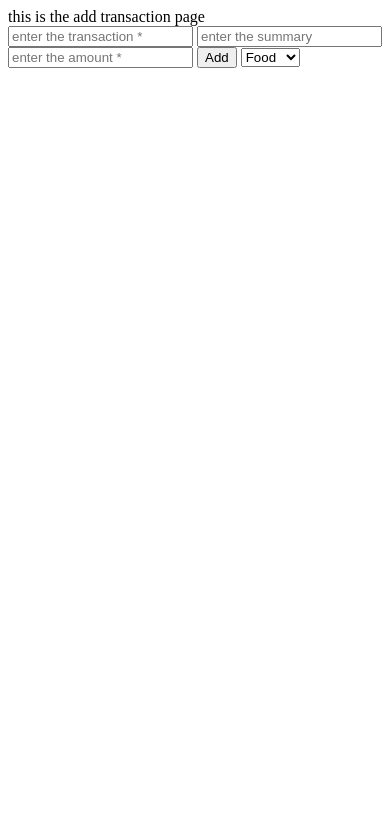
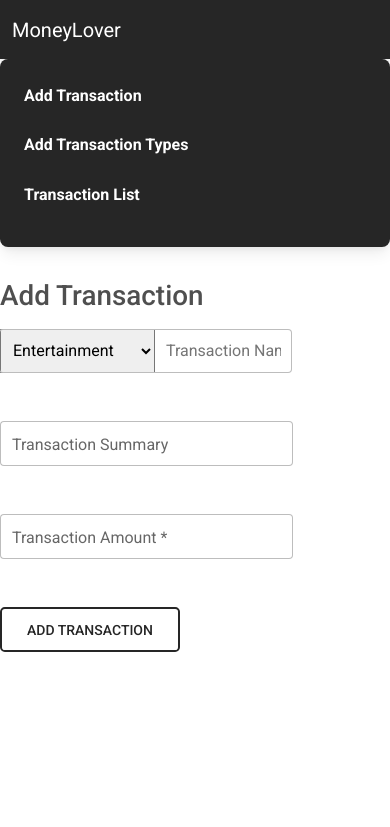
Before and after one commit to prabodh44/MoneyLover, a Django app: page /money/addTransaction in a window 390 px wide. Shown: the top 827 px of the page. Run offline with Django 3.2, Linux system fonts and the light colour scheme; data comes from the database, SQL or seed files in the repository; some libraries are stand-ins or nearby versions.

Commit message:
Added mdbootstrap lib | added filter by query functionaliy

```diff
--- a/money/models.py
+++ b/money/models.py
@@ -10,7 +10,6 @@
         return self.first_name
 
 
-
 class TransactionType(models.Model):
     txn_type = models.CharField(max_length=200)
 
@@ -21,10 +20,10 @@
 class Transaction(models.Model):
     transaction_name    = models.CharField(max_length=2000)
     transaction_summary = models.TextField()
-    transaction_date    = models.DateTimeField(auto_now_add=True)
+    transaction_date    = models.DateTimeField(null=False)
     transaction_amount  = models.IntegerField(blank=True)
-    user                = models.ForeignKey(User, on_delete=models.CASCADE)
-    txn_type            = models.ForeignKey(TransactionType, on_delete=models.CASCADE)
+    transaction_type    = models.CharField(max_length=200)
+    # user                = models.ForeignKey(User, on_delete=models.CASCADE)
 
     def __str__(self):
         return self.transaction_name
--- a/money/templates/money/addTransaction.html
+++ b/money/templates/money/addTransaction.html
@@ -1,17 +1,42 @@
+{% extends 'money/base.html' %}
 {% block content %}
 
-this is the add transaction page
+<h1 class="mb-3">Add Transaction</h1>
 
 <form action="{% url 'addTransaction' %}" method="POST">
     {% csrf_token %}
-    <input type="text" name="txn_name" placeholder="enter the transaction *" required>
-    <input type="text" name="txn_summary" placeholder="enter the summary" >
-    <input type="number" name="txn_amount" placeholder="enter the amount *" min="0" required>
-    <input type="submit" value="Add">
-    <select name="txn_type" id="">
-        {% for txn_type in transaction_types %}
-            <option value="{{txn_type}}"> {{ txn_type }}</option>
-        {% endfor %}
+    <div class="form-outline input-group input-group-lg mb-5 w-75">
+        <select class="custom-select px-2" name="txn_type">
+        <optgroup label="Expenses">
+            {% for txn_type in transaction_types|dictsort:"txn_type" %}
+                <option value="{{txn_type}}"> {{ txn_type }}</option>
+            {% endfor %}
+        </optgroup>
+
+        <optgroup label="Income">
+            <option value="salary">Salary</option>
+            <option value="bankInterest">Bank Interest</option>
+        </optgroup>
     </select>
+        <input
+            type="text"
+            class="form-control"
+            placeholder="Transaction Name"
+            name="txn_name" required
+        />
+
+    </div>
+
+    <div class="form-outline mb-5 w-75">
+        <input type="text" class="form-control form-control-lg" name="txn_summary" />
+        <label class="form-label" for="formControlLg">Transaction Summary </label>
+    </div>
+
+    <div class="form-outline mb-5 w-75">
+        <input type="number" min="0" class="form-control form-control-lg" name="txn_amount" required />
+        <label class="form-label" for="formControlLg">Transaction Amount *</label>
+    </div>
+
+    <input type="submit" value="Add Transaction" class="btn btn-outline-dark btn-lg">
 </form>
 {% endblock content %}
--- a/money/templates/money/base.html
+++ b/money/templates/money/base.html
@@ -1,14 +1,73 @@
 <!DOCTYPE html>
 <html lang="en">
+
 <head>
     <meta charset="UTF-8">
     <meta name="viewport" content="width=device-width, initial-scale=1.0">
+    <!-- Font Awesome -->
+    <link href="https://cdnjs.cloudflare.com/ajax/libs/font-awesome/5.15.1/css/all.min.css" rel="stylesheet" />
+    <!-- Google Fonts -->
+    <link href="https://fonts.googleapis.com/css?family=Roboto:300,400,500,700&display=swap" rel="stylesheet" />
+    <!-- MDB -->
+    <link href="https://cdnjs.cloudflare.com/ajax/libs/mdb-ui-kit/3.2.0/mdb.min.css" rel="stylesheet" />
     <title>Document</title>
 </head>
+
 <body>
-    {% block content %}
+    <div class="">
+        <nav class="navbar navbar-dark bg-dark">
+  <div class="container-fluid">
+    <a class="navbar-brand">MoneyLover</a>
+  </div>
+</nav>
+        <div class="row">
+            <div class="col-md-2">
+                <!--Card-->
+                <div class="card mb-4 bg-dark">
+                    <!--Card content-->
+                    <div class="card-body">
+
+                        <ul class="list-unstyled">
+                            <li class="media">
+                                <div class="media-body">
+                                    <a href="{% url 'addTransaction' %}">
+                                        <span class="mt-0 mb-1 font-weight-bold text-white">Add Transaction</span>
+                                    </a>
+                                </div>
+                            </li>
+                            <li class="media my-4">
+                                <div class="media-body">
+                                    <a href="{% url 'transactionTypes' %}">
+                                        <span class="mt-0 mb-1 font-weight-bold text-white">Add Transaction Types</span>
+                                    </a>
+                                </div>
+                            </li>
+                            <li class="media">
+                                <div class="media-body">
+                                    <a href="{% url 'transactions' %}">
+                                        <span class="mt-0 mb-1 font-weight-bold text-white">Transaction List</span>
+                                    </a>
+                                </div>
+                            </li>
+                        </ul>
+
+                    </div>
+
+                </div>
+                <!--/.Card-->
+            </div>
+
+            <div class="col-md-10 mt-2">
+
+                {% block content %}
 
 
-    {% endblock content %}
+                {% endblock content %}
+            </div>
+        </div>
+    </div>
+
+    <script type="text/javascript" src="https://cdnjs.cloudflare.com/ajax/libs/mdb-ui-kit/3.2.0/mdb.min.js"></script>
 </body>
+
 </html>
--- a/money/templates/money/transactionDetail.html
+++ b/money/templates/money/transactionDetail.html
@@ -1 +1,5 @@
-this is the transaction detail page
+{% extends 'money/base.html' %}
+
+{% block content %}
+
+{% endblock content %}
--- a/money/urls.py
+++ b/money/urls.py
@@ -5,5 +5,6 @@
 urlpatterns = [
     path('', views.index_view, name='index'),
     path('addTransaction', views.addTransaction_view, name="addTransaction"),
-
+    path('transactions', views.transactions_view, name="transactions"),
+    path('transactionTypes',views.transactionTypes_view, name="transactionTypes"),
 ]
--- a/money/views.py
+++ b/money/views.py
@@ -1,5 +1,8 @@
 from django.shortcuts import render, redirect
 from money.models import User, Transaction, TransactionType
+
+from django.db.models import Sum
+import datetime
 
 # Create your views here.
 def index_view(request):
@@ -13,17 +16,59 @@
         txn_amount = request.POST["txn_amount"]
         txn_type = request.POST["txn_type"]
 
-        txn = Transaction.objects.create(
+        transaction = Transaction.objects.create(
             transaction_name=txn_name,
             transaction_summary=txn_summary,
+            transaction_date=datetime.datetime.now(),
             transaction_amount=txn_amount,
-            txn_type=txn_type,
+            transaction_type=txn_type,
         )
 
-        txn.save()
+        transaction.save()
 
-        return render(request, 'money/transactionList.html', {})
+        transactions = Transaction.objects.all()
+        total = Transaction.objects.aggregate(Sum('transaction_amount'))
+        txn_total = total["transaction_amount__sum"]
+
+        return render(request, 'money/transactionList.html', {'transactions':transactions, 'txn_total':txn_total, 'transaction_types':transaction_types })
     return render(request, 'money/addTransaction.html', {'transaction_types':transaction_types})
 
 def transactionList_view(request):
-    return render(request, "money/transactionDetail.html", {})
+    transactions = Transaction.objects.all()
+
+    print("transaction types")
+    print(transaction_types)
+    context = {
+        'transactions':transactions,
+        'transaction_types':transaction_types
+    }
+    return render(request, "money/transactionList.html", context)
+
+def addTransactionType_view(request):
+    return render(request, "money/addTransactionTypes.html", {})
+
+def transactions_view(request):
+    transactions = Transaction.objects.all()
+    transaction_types = TransactionType.objects.all()
+    total = Transaction.objects.aggregate(Sum('transaction_amount'))
+    txn_total = total["transaction_amount__sum"]
+    if(request.method == "POST"):
+        sortBytransactionTypes = request.POST["sortBytransactionTypes"]
+        transactions = listQueriesByType(transactions, sortBytransactionTypes)
+        total = Transaction.objects.filter(transaction_type=sortBytransactionTypes).aggregate(Sum('transaction_amount'))
+        txn_total =  total["transaction_amount__sum"]
+
+    return render(request, 'money/transactionList.html', {'transactions':transactions, 'txn_total':txn_total, 'transaction_types':transaction_types, })
+
+def listQueriesByType(transactions, sortBytransactionTypes):
+    sortedTransactions = transactions.filter(transaction_type=sortBytransactionTypes)
+    return sortedTransactions
+
+
+def transactionTypes_view(request):
+    if request.method == "POST":
+        txn_type = request.POST["txn_type"]
+        transaction_type = TransactionType.objects.create(txn_type=txn_type)
+        transaction_type.save()
+        return redirect('index')
+    return render(request, 'money/addTransactionTypes.html', {})
```
Also changed, not shown: money/templates/money/addTransactionTypes.html (added, +18 -0 lines), money/templates/money/index.html (+9 -1 lines), money/templates/money/transactionList.html (+49 -1 lines), db.sqlite3, money/migrations/0002_auto_20210208_1429.py (added), money/migrations/0003_transaction_transaction_type.py (added), money/migrations/0004_auto_20210211_0455.py (added).
